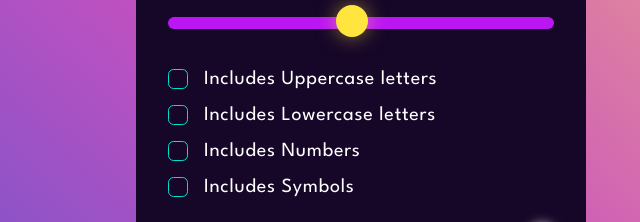
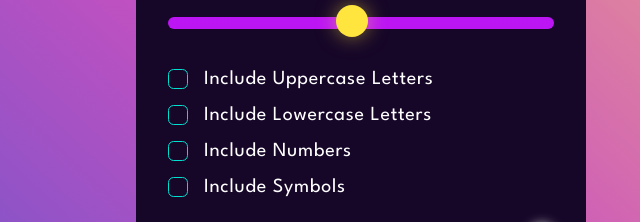
Before and after one commit to Singhal1808/Random-Password-Generator, a plain HTML site: page index.html in a window 1280 px wide. Shown: the part 321-543 px from the top of the page, 279-919 px from the left. Drawn offline with Linux system fonts and the light colour scheme.

Commit message:
Update index.html

```diff
--- a/index.html
+++ b/index.html
@@ -10,7 +10,7 @@
       href="https://fonts.googleapis.com/css2?family=League+Spartan:wght@100;200;300;400;600&display=swap"
       rel="stylesheet"
     />
-    <title>Pass generator</title>
+    <title>Random Password Generator</title>
     <link rel="stylesheet" href="passgen.css">
 </head>
 <body>
@@ -45,22 +45,22 @@
             <!-- checkboxes-->
             <div class="check">
                 <input type="checkbox" id="uppercase">
-                <label for="uppercase">Includes Uppercase letters</label>
+                <label for="uppercase">Include Uppercase Letters</label>
             </div>
 
             <div class="check">
                 <input type="checkbox" id="lowercase">
-                <label for="lowercase">Includes Lowercase letters</label>
+                <label for="lowercase">Include Lowercase Letters</label>
             </div>
 
             <div class="check">
                 <input type="checkbox" id="numbers">
-                <label for="numbers">Includes Numbers </label>
+                <label for="numbers">Include Numbers</label>
             </div>
 
             <div class="check">
                 <input type="checkbox" id="symbols">
-                <label for="symbols">Includes Symbols </label>
+                <label for="symbols">Include Symbols</label>
             </div>
 
             <!-- strength section-->
```
